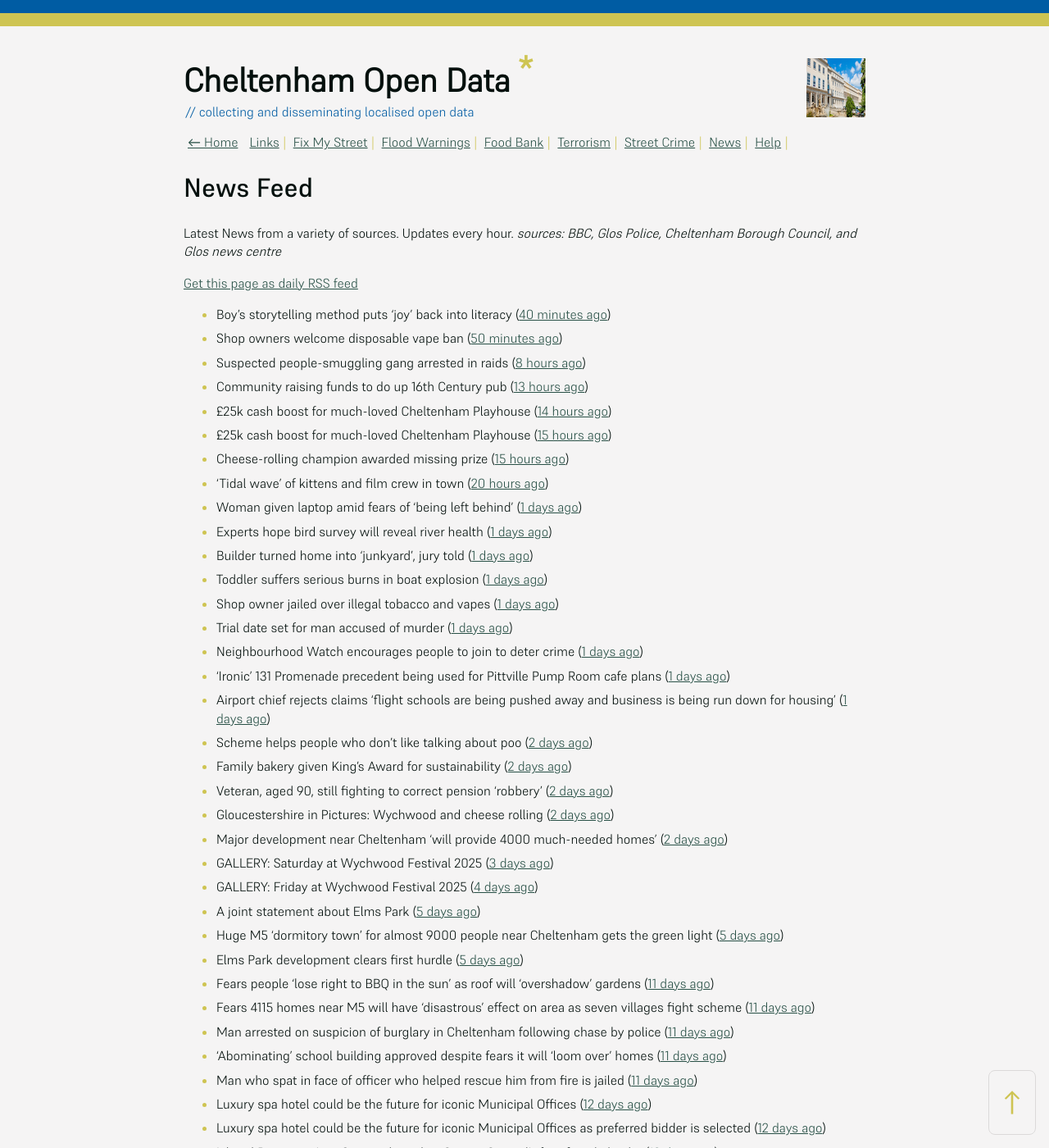
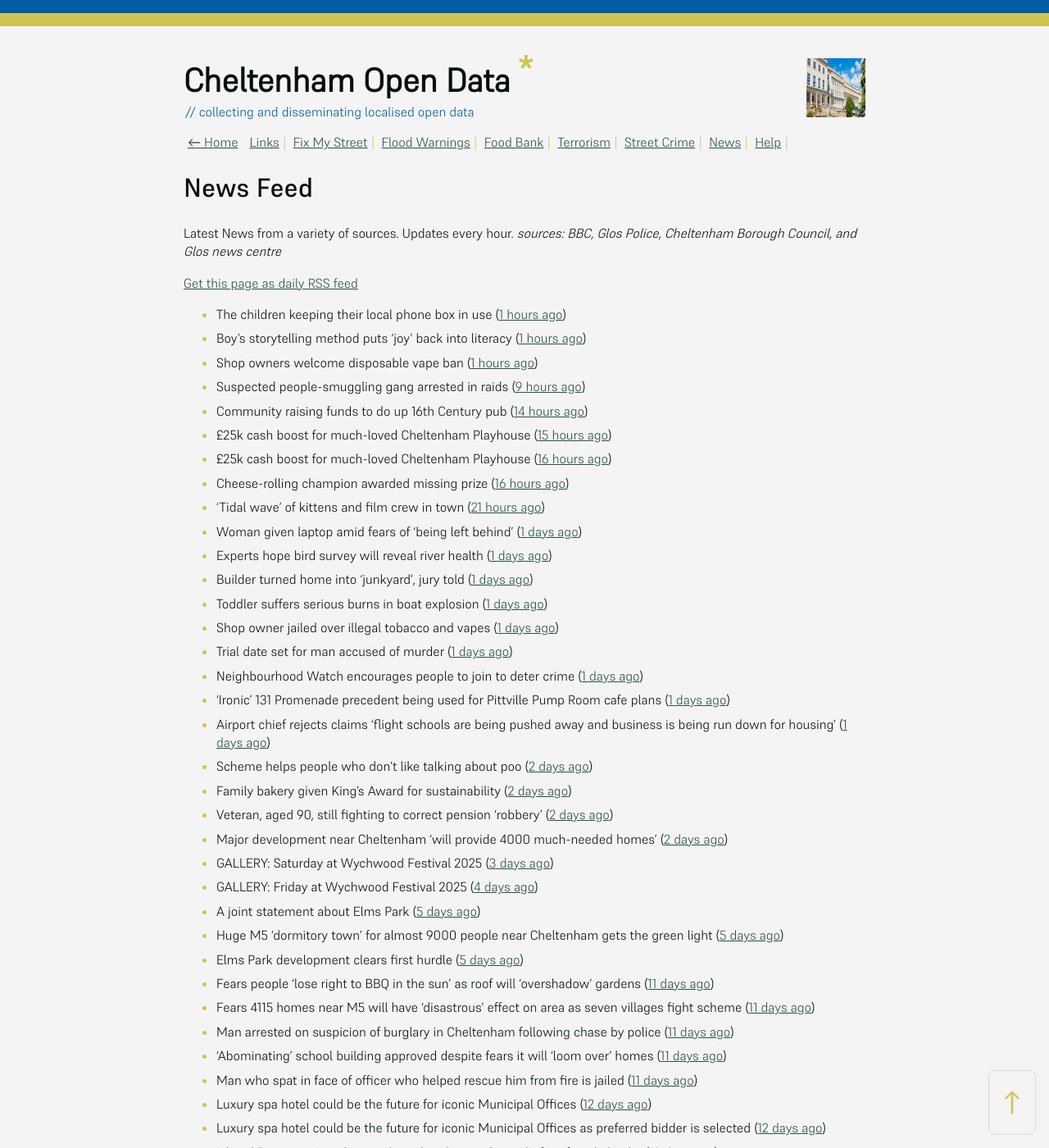
Before and after one commit to mat-0/cheltenham-open-data, a Jekyll site: the page built from _pages/news.md, in a window 1280 px wide and 1400 px high. Shown: the whole window at 82% size. Built offline with Jekyll 4.4.1, drawn with Linux system fonts in a browser that asks for light colours.

Commit message:
Updated 2025-06-04 06:58:45

```diff
--- a/_pages/news.md
+++ b/_pages/news.md
@@ -12,14 +12,15 @@ _sources: BBC, Glos Police, Cheltenham Borough Council, and Glos news centre_
 [Get this page as daily RSS feed](/daily.rss)
 
 <!-- news_marker starts -->
-- Boy's storytelling method puts 'joy' back into literacy ([40 minutes ago](https://www.bbc.com/news/articles/c6268ykxkdno))
-- Shop owners welcome disposable vape ban ([50 minutes ago](https://www.bbc.com/news/articles/cgle5pgy4lgo))
-- Suspected people-smuggling gang arrested in raids ([8 hours ago](https://www.bbc.com/news/articles/cx2j67x49pwo))
-- Community raising funds to do up 16th Century pub ([13 hours ago](https://www.bbc.com/news/articles/c1kvgy4p4nwo))
-- £25k cash boost for much-loved Cheltenham Playhouse ([14 hours ago](https://gloucesternewscentre.co.uk/25k-cash-boost-for-much-loved-cheltenham-playhouse/))
-- £25k cash boost for much-loved Cheltenham Playhouse ([15 hours ago](https://www.cheltenham.gov.uk/news/article/3017/25k_cash_boost_for_much-loved_cheltenham_playhouse))
-- Cheese-rolling champion awarded missing prize ([15 hours ago](https://www.bbc.com/news/articles/clyzjzkz2v1o))
-- 'Tidal wave' of kittens and film crew in town ([20 hours ago](https://www.bbc.com/news/articles/ced2ey9l1dyo))
+- The children keeping their local phone box in use ([1 hours ago](https://www.bbc.com/news/articles/c1dekpd164no))
+- Boy's storytelling method puts 'joy' back into literacy ([1 hours ago](https://www.bbc.com/news/articles/c6268ykxkdno))
+- Shop owners welcome disposable vape ban ([1 hours ago](https://www.bbc.com/news/articles/cgle5pgy4lgo))
+- Suspected people-smuggling gang arrested in raids ([9 hours ago](https://www.bbc.com/news/articles/cx2j67x49pwo))
+- Community raising funds to do up 16th Century pub ([14 hours ago](https://www.bbc.com/news/articles/c1kvgy4p4nwo))
+- £25k cash boost for much-loved Cheltenham Playhouse ([15 hours ago](https://gloucesternewscentre.co.uk/25k-cash-boost-for-much-loved-cheltenham-playhouse/))
+- £25k cash boost for much-loved Cheltenham Playhouse ([16 hours ago](https://www.cheltenham.gov.uk/news/article/3017/25k_cash_boost_for_much-loved_cheltenham_playhouse))
+- Cheese-rolling champion awarded missing prize ([16 hours ago](https://www.bbc.com/news/articles/clyzjzkz2v1o))
+- 'Tidal wave' of kittens and film crew in town ([21 hours ago](https://www.bbc.com/news/articles/ced2ey9l1dyo))
 - Woman given laptop amid fears of 'being left behind' ([1 days ago](https://www.bbc.com/news/articles/cy8nvm5v5ymo))
 - Experts hope bird survey will reveal river health ([1 days ago](https://www.bbc.com/news/articles/c9wgv0dy485o))
 - Builder turned home into 'junkyard', jury told ([1 days ago](https://www.bbc.com/news/articles/c7v7jqygvlpo))
@@ -32,7 +33,6 @@ _sources: BBC, Glos Police, Cheltenham Borough Council, and Glos news centre_
 - Scheme helps people who don't like talking about poo ([2 days ago](https://www.bbc.com/news/articles/cg711227mv2o))
 - Family bakery given King's Award for sustainability ([2 days ago](https://www.bbc.com/news/articles/crr7ezreqedo))
 - Veteran, aged 90, still fighting to correct pension 'robbery' ([2 days ago](https://www.bbc.com/news/articles/c2d5l7k3p31o))
-- Gloucestershire in Pictures: Wychwood and cheese rolling ([2 days ago](https://www.bbc.com/news/articles/cj42qe4nqn5o))
 - Major development near Cheltenham ‘will provide 4000 much-needed homes’ ([2 days ago](https://gloucesternewscentre.co.uk/major-development-near-cheltenham-will-provide-4000-much-needed-homes/))
 - GALLERY: Saturday at Wychwood Festival 2025 ([3 days ago](https://gloucesternewscentre.co.uk/gallery-saturday-at-wychwood-festival-2025/))
 - GALLERY: Friday at Wychwood Festival 2025 ([4 days ago](https://gloucesternewscentre.co.uk/gallery-friday-at-wychwood-festival-2025/))
```
Also changed, not shown: _data/flood.json (+4 -4 lines), index.md (+5 -5 lines).
